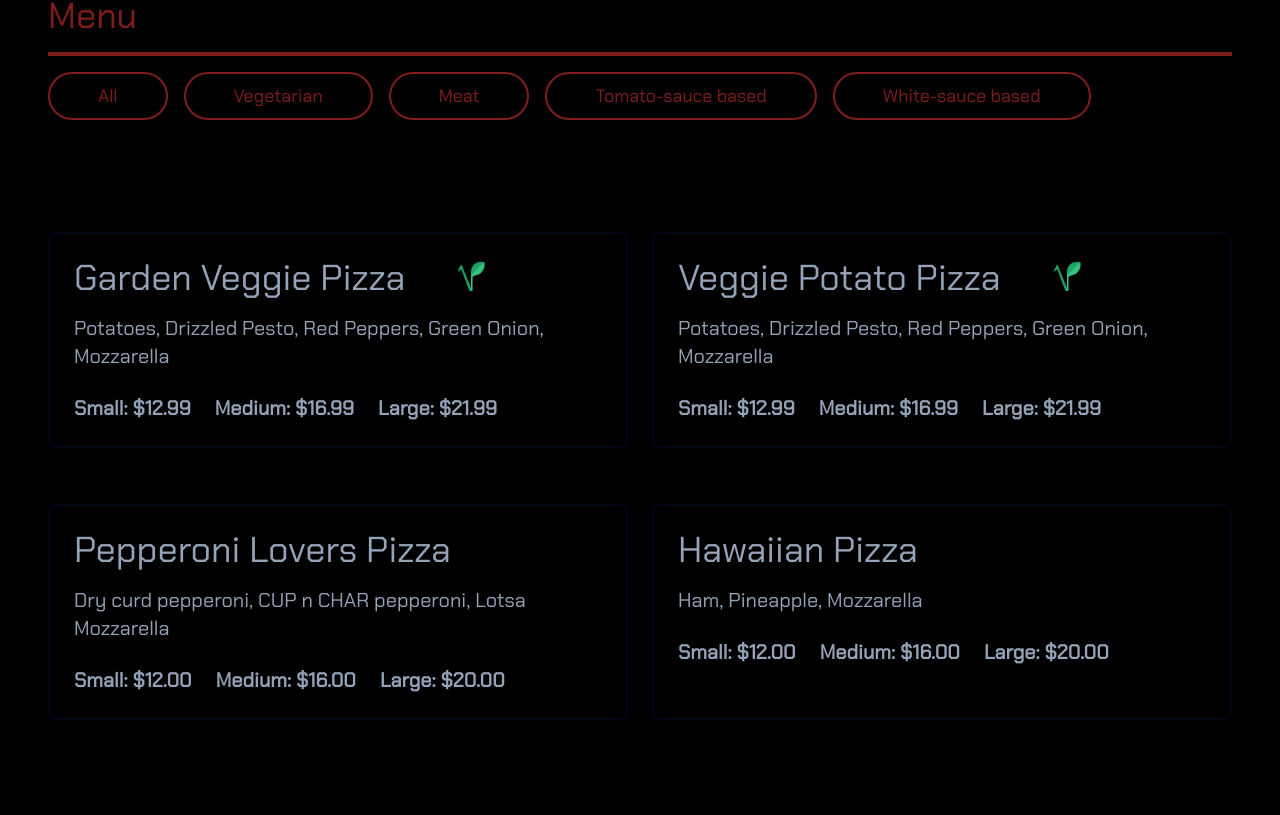
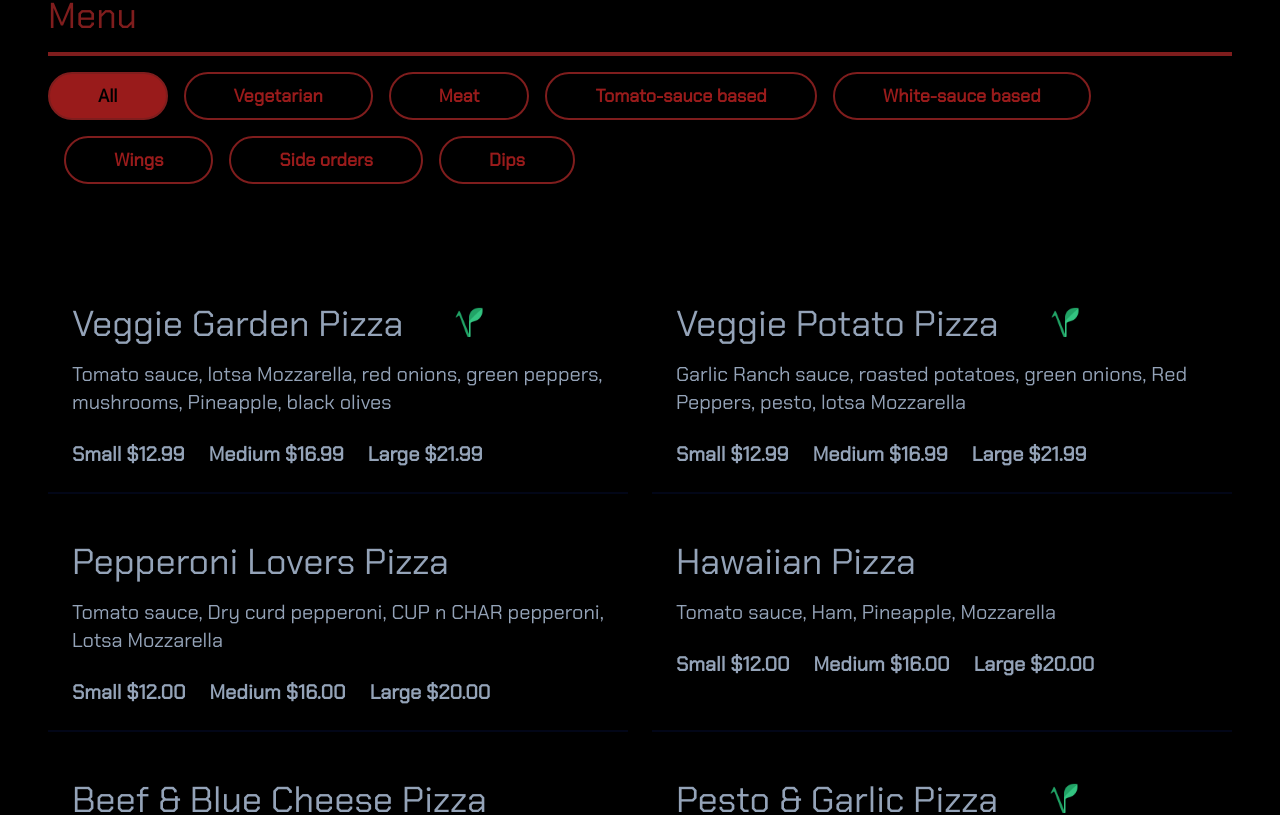
Before and after one commit to harjot85/best-bite, a React (Vite) app: page / in a window 1280 px wide. Shown: the part 852-1667 px from the top of the page. Built offline with nearby package versions, Linux system fonts and the light colour scheme.

Commit message:
Add functionality to pills | adjust fonts | add some more menu

```diff
--- a/src/data/data.json
+++ b/src/data/data.json
@@ -25,15 +25,18 @@
     ],
     "menu": [
       {
-        "name": "Garden Veggie Pizza",
+        "name": "Veggie Garden Pizza",
         "classification": "vegetarian",
-        "baseSauce": "Garlic Ranch sauce",
+        "baseSauce": "Tomato-sauce based",
+        "category": "pizza",
         "ingredients": [
-          "Potatoes",
-          "Drizzled Pesto",
-          "Red Peppers",
-          "Green Onion",
-          "Mozzarella"
+          "Tomato sauce",
+          "lotsa Mozzarella",
+          "red onions",
+          "green peppers",
+          "mushrooms",
+          "Pineapple",
+          "black olives"
         ],
         "sizes": [
           { "name": "Small", "price": "$12.99" },
@@ -44,13 +47,15 @@
       {
         "name": "Veggie Potato Pizza",
         "classification": "vegetarian",
-        "baseSauce": "Garlic Ranch sauce",
+        "baseSauce": "White-sauce based",
+        "category": "pizza",
         "ingredients": [
-          "Potatoes",
-          "Drizzled Pesto",
+          "Garlic Ranch sauce",
+          "roasted potatoes",
+          "green onions",
           "Red Peppers",
-          "Green Onion",
-          "Mozzarella"
+          "pesto",
+          "lotsa Mozzarella"
         ],
         "sizes": [
           { "name": "Small", "price": "$12.99" },
@@ -61,8 +66,10 @@
       {
         "name": "Pepperoni Lovers Pizza",
         "classification": "meat",
-        "baseSauce": "Tomato sauce",
+        "baseSauce": "Tomato-sauce based",
+        "category": "pizza",
         "ingredients": [
+          "Tomato sauce",
           "Dry curd pepperoni",
           "CUP n CHAR pepperoni",
           "Lotsa Mozzarella"
@@ -76,13 +83,82 @@
       {
         "name": "Hawaiian Pizza",
         "classification": "meat",
-        "baseSauce": "Tomato sauce",
-        "ingredients": ["Ham", "Pineapple", "Mozzarella"],
+        "baseSauce": "Tomato-sauce based",
+        "category": "pizza",
+        "ingredients": ["Tomato sauce", "Ham", "Pineapple", "Mozzarella"],
         "sizes": [
           { "name": "Small", "price": "$12.00" },
           { "name": "Medium", "price": "$16.00" },
           { "name": "Large", "price": "$20.00" }
         ]
+      },
+      {
+        "name": "Beef & Blue Cheese Pizza",
+        "classification": "meat",
+        "baseSauce": "Tomato-sauce based",
+        "category": "pizza",
+        "ingredients": [
+          "Tomato sauce",
+          "ground beef",
+          "mozzarella with blue cheese dressing drizzle"
+        ],
+        "sizes": [
+          { "name": "Small", "price": "$12.00" },
+          { "name": "Medium", "price": "$16.00" },
+          { "name": "Large", "price": "$20.00" }
+        ]
+      },
+      {
+        "name": "Pesto & Garlic Pizza",
+        "classification": "vegetarian",
+        "baseSauce": "Tomato-sauce based",
+        "category": "pizza",
+        "ingredients": [
+          "Tomato sauce",
+          "chopped garlic",
+          "mozzarella",
+          "pesto"
+        ],
+        "sizes": [
+          { "name": "Small", "price": "$12.00" },
+          { "name": "Medium", "price": "$16.00" },
+          { "name": "Large", "price": "$20.00" }
+        ]
+      },
+
+      {
+        "name": "BBQ Wings",
+        "classification": "meat",
+        "baseSauce": "",
+        "category": "wings",
+        "ingredients": [],
+        "sizes": [{ "name": "1 lb", "price": "$12.00" }]
+      },
+
+      {
+        "name": "Garden Salad",
+        "classification": "vegetarian",
+        "baseSauce": "",
+        "category": "side orders",
+        "ingredients": [],
+        "sizes": [{ "name": "", "price": "$8.00" }]
+      },
+
+      {
+        "name": "Bottle of Pop",
+        "classification": "vegetarian",
+        "baseSauce": "",
+        "category": "side orders",
+        "ingredients": [],
+        "sizes": [{ "name": "2L", "price": "$3.50" }]
+      },
+      {
+        "name": "Roasted Garlic Ranch dip",
+        "classification": "vegetarian",
+        "baseSauce": "",
+        "category": "dips",
+        "ingredients": [],
+        "sizes": [{ "name": "", "price": "$0.95" }]
       }
     ]
   }
--- a/src/pages/home-page.tsx
+++ b/src/pages/home-page.tsx
@@ -35,7 +35,7 @@ const PhoneNumber = ({ phoneNumber }: Phone) => {
   return (
     <div className="flex justify-start -mt-16 lg:-mt-24 ml-8 lg:ml-16 ">
       <span
-        className="text-red-800 text-sm md:text-lg lg:text-xl
+        className=" text-red-800 text-lg font-semibold md:text-lg
                           border-solid border-2 border-red-900 rounded-full
                           px-6 lg:px-12 py-2 lg:py-3"
       >
--- a/src/pages/menu-page.tsx
+++ b/src/pages/menu-page.tsx
@@ -1,25 +1,53 @@
 import { RedBar } from "./home-page";
 import data from "../data/data.json";
 import Vegetarian from "../assets/vegetarian.png";
-import { useState } from "react";
+import { MouseEventHandler, useState } from "react";
+
+enum Filter {
+  All = "All",
+  Vegetarian = "vegetarian",
+  Meat = "meat",
+  TomatoSauceBased = "Tomato-sauce based",
+  WhiteSauceBased = "White-sauce based",
+  Wings = "wings",
+  SideOrders = "side orders",
+  dips = "dips",
+}
 
 const MenuPage = () => {
   const { menu } = data.business;
 
   const [menuList, setMenuList] = useState(menu);
+  const [selectedFilter, setSelectedFilter] = useState<Filter | null>(
+    Filter.All
+  );
 
-  const filters = [
-    "All",
-    "Vegetarian",
-    "Meat",
-    "Tomato-sauce based",
-    "White-sauce based",
+  const filters: Filter[] = [
+    Filter.All,
+    Filter.Vegetarian,
+    Filter.Meat,
+    Filter.TomatoSauceBased,
+    Filter.WhiteSauceBased,
+    Filter.Wings,
+    Filter.SideOrders,
+    Filter.dips,
   ];
 
-  const handlePillClick = () => {
-    console.log("Pill Click handler");
-    // temporary-fix for failing deployment
-    setMenuList(menu);
+  const handlePillClick = (filter: Filter) => {
+    setSelectedFilter(filter);
+
+    if (filter === Filter.All) {
+      setMenuList(menu);
+    } else {
+      const listFilteredByUserSelection = menu.filter(
+        (list) =>
+          list.category === filter ||
+          list.classification === filter ||
+          list.baseSauce === filter
+      );
+
+      setMenuList(listFilteredByUserSelection);
+    }
   };
 
   return (
@@ -31,7 +59,12 @@ const MenuPage = () => {
 
       <div className=" mb-24 flex flex-wrap space-x-4">
         {filters.map((filter) => (
-          <Pill key={filter} text={filter} onClick={handlePillClick} />
+          <Pill
+            key={filter}
+            text={filter}
+            onClick={() => handlePillClick(filter)}
+            isSelected={filter === selectedFilter}
+          />
         ))}
       </div>
       <div className="grid lg:grid-cols-2 lg:gap-6">
@@ -61,7 +94,7 @@ const MenuItem = ({ item }: MenuItem) => {
   const {} = item;
 
   return (
-    <div className="border-solid border-slate-950 border-2 rounded-lg px-2 lg:px-6 py-6 text-slate-400 my-4">
+    <div className="border-b-2 border-slate-800 md:border-slate-950 p-6 text-slate-400">
       <div className="text-2xl lg:text-4xl mb-4 flex space-x-12 items-start">
         <span>{item.name}</span>
 
@@ -77,23 +110,45 @@ const MenuItem = ({ item }: MenuItem) => {
       <div className="text-lg lg:text-xl font-semibold flex space-x-6">
         {item.sizes &&
           item.sizes.map((size) => (
-            <span key={size.name}>{`${size.name}: ${size.price}`}</span>
+            <span key={size.name}>{`${size.name}  ${size.price}`}</span>
           ))}
       </div>
     </div>
   );
 };
 
-type Pill = { text: string; onClick: () => void };
-const Pill = ({ text, onClick }: Pill) => {
+type Pill = {
+  text: string;
+  onClick: MouseEventHandler<HTMLButtonElement>;
+  isSelected: boolean;
+};
+const Pill = ({ text, onClick, isSelected }: Pill) => {
+  let classes = [
+    "text-lg",
+    "font-semibold",
+    "md:text-lg",
+    "border-solid",
+    "border-2",
+    "border-red-900",
+    "rounded-full",
+    "px-6",
+    "lg:px-12",
+    "py-2",
+    "lg:py-2",
+    "mt-4",
+  ];
+
+  if (isSelected) {
+    classes.push("bg-red-800");
+  }
+
+  const textColor = isSelected ? "text-black" : "text-red-800";
+
   return (
-    <button
-      onClick={onClick}
-      className="text-red-900 text-sm md:text-lg
-    border-solid border-2 border-red-900 rounded-full
-    px-6 lg:px-12 py-2 lg:py-2 mt-4"
-    >
-      <p>{text}</p>
+    <button onClick={onClick} className={classes.join(" ")}>
+      <p className={textColor}>
+        {text.charAt(0).toUpperCase() + text.slice(1)}
+      </p>
     </button>
   );
 };
--- a/src/pages/testimonials-page.tsx
+++ b/src/pages/testimonials-page.tsx
@@ -11,7 +11,7 @@ const TestimonialsPage = () => {
           <RedBar height="h-1" />
           <div className="py-12 text-lg lg:text-xl grid lg:grid-cols-3 lg:gap-6">
             {testimonials &&
-              testimonials.map((t) => <Testimonial testimonial={t} />)}
+              testimonials.map((t) => <Testimonial key={t} testimonial={t} />)}
           </div>
         </div>
       </div>
```
Also changed, not shown: 1 other file (tests, documents, lock files or other folders).
